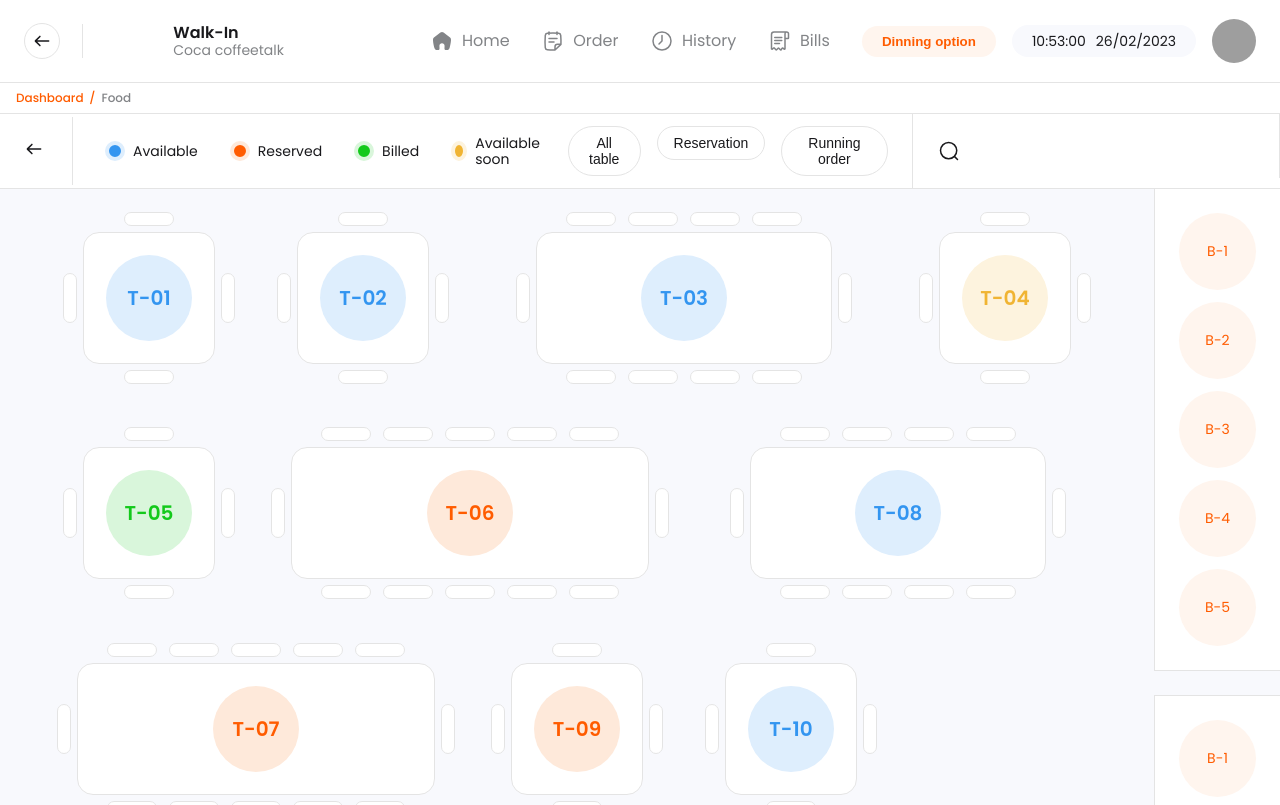
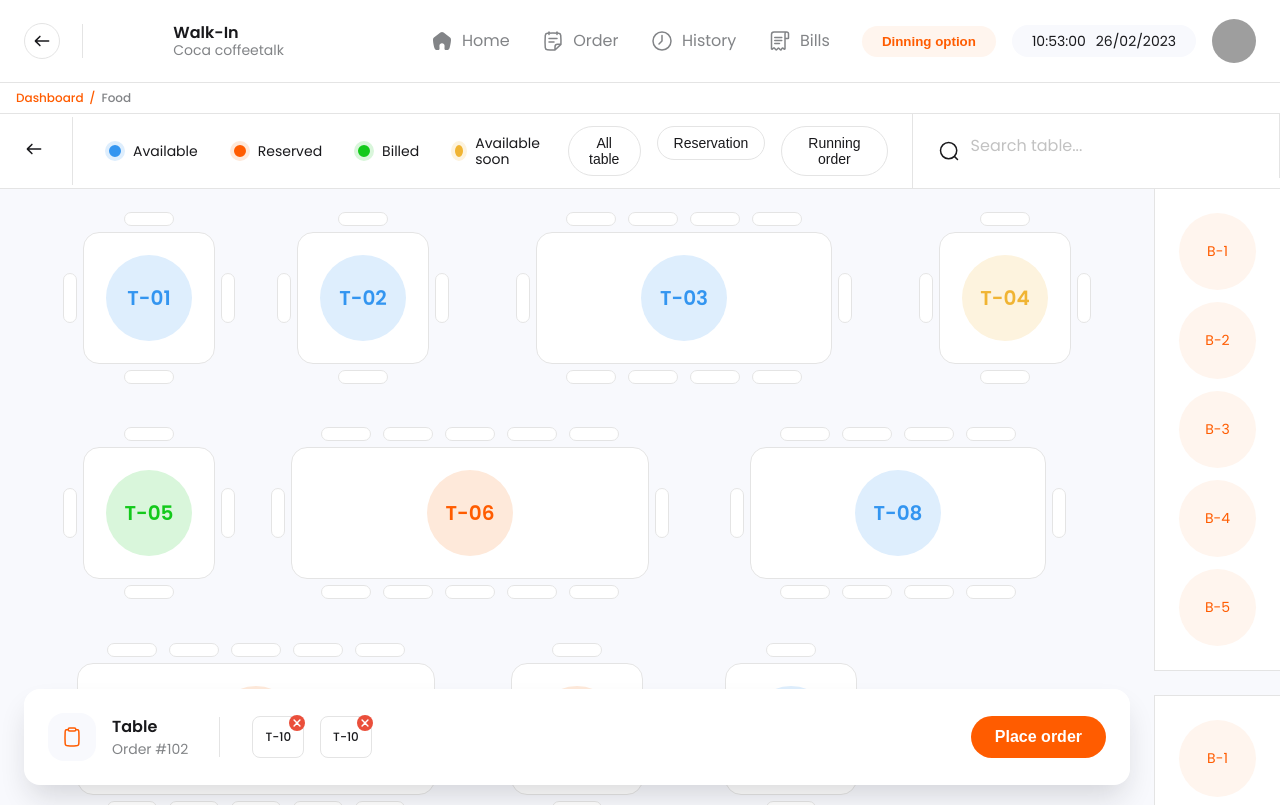
Before and after one commit to persistent-fox/dashboard-cafe, a React app: page /reservation in a window 1280 px wide. Built offline with nearby package versions, Linux system fonts and the light colour scheme; grey boxes are pictures that could not be loaded.

Commit message:
add place order

```diff
--- a/src/layout/main-layout/components/control-reservation/ControlReservation.tsx
+++ b/src/layout/main-layout/components/control-reservation/ControlReservation.tsx
@@ -43,7 +43,7 @@ export const ControlReservation = () => {
 			</FlexWrapper>
 			<FlexWrapper>
 				<MenuFilter filterItems={ReservationFilterData} />
-				<Search />
+				<Search placeholder='Search table...' />
 			</FlexWrapper>
 		</S.ControlReservation>
 	);
--- a/src/layout/main-layout/components/header/dinning-option/DinningOption_Styles.ts
+++ b/src/layout/main-layout/components/header/dinning-option/DinningOption_Styles.ts
@@ -1,6 +1,7 @@
-import styled, { css } from "styled-components";
-import { FlexWrapper } from "../../../../../components/FlexWrapper";
-import { StyledButton } from "../../../../../components/button/Button";
+import styled, { css } from 'styled-components';
+import { FlexWrapper } from '../../../../../components/FlexWrapper';
+import { StyledButton } from '../../../../../components/button/Button';
+import check from '../../../../../assets/images/check.svg';
 
 const DinningOption = styled.div`
 	position: relative;
@@ -26,10 +27,10 @@ const OptionList = styled.ul<TOptionList>`
 	padding: 16px;
 	visibility: hidden;
 	border-radius: 16px;
-  border: 1px solid ${(props) => props.theme.colors.gray.medium};
-  background-color: ${(props) => props.theme.colors.primary};
+	border: 1px solid ${props => props.theme.colors.gray.medium};
+	background-color: ${props => props.theme.colors.primary};
 	z-index: 2;
-  ${(props) =>
+	${props =>
 		props.isToggle &&
 		css`
 			visibility: visible;
@@ -55,8 +56,8 @@ const Ratio = styled.span`
 	height: 20px;
 	padding: 4px;
 	border-radius: 50%;
-  background-color: ${(props) => props.theme.colors.primary};
-  border: 1px solid ${(props) => props.theme.colors.text.gray.light};
+	background-color: ${props => props.theme.colors.primary};
+	border: 1px solid ${props => props.theme.colors.text.gray.light};
 `;
 
 const Input = styled.input`
@@ -75,33 +76,33 @@ const Label = styled.label`
 	padding: 16px 24px;
 	border-radius: 16px;
 	width: 100%;
-  border: 1px solid ${(props) => props.theme.colors.gray.medium};
+	border: 1px solid ${props => props.theme.colors.gray.medium};
 	cursor: pointer;
-  color: ${(props) => props.theme.colors.text.gray.dark};
+	color: ${props => props.theme.colors.text.gray.dark};
 	font-size: 16px;
 	transition: color 0.3s;
 
 	&:hover {
 		font-weight: 500;
-    color: ${(props) => props.theme.colors.text.accent};
-    background-color: ${(props) => props.theme.colors.tertiary};
-    border: 1px solid ${(props) => props.theme.colors.accent};
+		color: ${props => props.theme.colors.text.accent};
+		background-color: ${props => props.theme.colors.tertiary};
+		border: 1px solid ${props => props.theme.colors.accent};
 
 		${Ratio} {
-      border: 1px solid ${(props) => props.theme.colors.accent};
+			border: 1px solid ${props => props.theme.colors.accent};
 		}
 	}
 
 	input:checked + ${Ratio} {
 		position: relative;
-    border: 1px solid ${(props) => props.theme.colors.accent};
-    background-color: ${(props) => props.theme.colors.accent};
+		border: 1px solid ${props => props.theme.colors.accent};
+		background-color: ${props => props.theme.colors.accent};
 
 		&:before {
-      content: url("../../../../../assets/images/check.svg");
+			content: url(${check});
 			position: absolute;
 			width: 12px;
-      height: 12px;
+			height: 18px;
 			top: 50%;
 			left: 50%;
 			transform: translate(-50%, -50%);
--- a/src/layout/main-layout/components/reservation-tables/ReservationTables.tsx
+++ b/src/layout/main-layout/components/reservation-tables/ReservationTables.tsx
@@ -3,6 +3,7 @@ import { S } from './ReservationTables_Styles';
 import { TTablesData, listHallLinesData } from '../../../../mock/data';
 import { HallLine } from './hall-line/HallLine';
 import { FlexWrapper } from '../../../../components/FlexWrapper';
+import { PlaceOrder } from './place-order/PlaceOrder';
 
 type TReservationTablesProps = {
 	tables: Array<TTablesData>;
@@ -11,6 +12,7 @@ type TReservationTablesProps = {
 export const ReservationTables = ({ tables }: TReservationTablesProps) => {
 	return (
 		<S.ReservationTables>
+			<S.MainInfo>
 				<S.TableFrame>
 					{tables.map(item => (
 						<Table
@@ -23,6 +25,8 @@ export const ReservationTables = ({ tables }: TReservationTablesProps) => {
 						/>
 					))}
 				</S.TableFrame>
+				<PlaceOrder order={102} />
+			</S.MainInfo>
 			<FlexWrapper direction='column' gap='24px'>
 				<HallLine listLines={listHallLinesData} />
 				<HallLine listLines={listHallLinesData} />
--- a/src/layout/main-layout/components/reservation-tables/ReservationTables_Styles.ts
+++ b/src/layout/main-layout/components/reservation-tables/ReservationTables_Styles.ts
@@ -11,6 +11,7 @@ const ReservationTables = styled.section`
 `;
 
 const TableFrame = styled.section`
+	position: relative;
 	display: grid;
 	grid-template-columns: repeat(auto-fit, 170px);
 	grid-template-rows: repeat(auto-fit, 170px);
@@ -21,6 +22,14 @@ const TableFrame = styled.section`
 	align-items: center;
 	padding: 24px;
 	flex-grow: 1;
+`;
+
+const MainInfo = styled.div`
+	position: relative;
+	width: 100%;
+	display: flex;
+	flex-direction: column;
+	justify-content: space-between;
 `;
 
 type TTableProps = {
@@ -168,4 +177,5 @@ export const S = {
 	ChairX,
 	Frame,
 	Name,
+	MainInfo,
 };
--- /dev/null
+++ b/src/layout/main-layout/components/reservation-tables/place-order/PlaceOrder.tsx
@@ -0,0 +1,30 @@
+import { FlexWrapper } from '../../../../../components/FlexWrapper';
+import { Button } from '../../../../../components/button/Button';
+import { Icon } from '../../../../../components/icon/Icon';
+import { S } from './PlaceOrder_Styles';
+import { TableCard } from './table-card/TableCard';
+
+type TPlaceOrderProps = {
+	order: number;
+};
+
+export const PlaceOrder = ({ order }: TPlaceOrderProps) => {
+	return (
+		<S.PlaceOrder>
+			<FlexWrapper gap='16px' align='center'>
+				<S.Frame>
+					<Icon width='24' height='24' viewBox='0 0 24 24' iconId='place-order' />
+				</S.Frame>
+				<S.Info>
+					<S.Title>Table</S.Title>
+					<S.Text>Order #{order}</S.Text>
+				</S.Info>
+			</FlexWrapper>
+			<FlexWrapper gap='16px'>
+				<TableCard tableNumber='T-10' />
+				<TableCard tableNumber='T-10' />
+			</FlexWrapper>
+			<Button primary>Place order</Button>
+		</S.PlaceOrder>
+	);
+};
--- /dev/null
+++ b/src/layout/main-layout/components/reservation-tables/place-order/PlaceOrder_Styles.ts
@@ -0,0 +1,100 @@
+import styled from 'styled-components';
+import { FlexWrapper } from '../../../../../components/FlexWrapper';
+import { StyledButton } from '../../../../../components/button/Button';
+
+const PlaceOrder = styled.section`
+	display: flex;
+	justify-content: flex-start;
+	align-items: center;
+	gap: 32px;
+	position: sticky;
+	margin: 0 24px;
+	bottom: 20px;
+	padding: 24px;
+	border-radius: 16px;
+	background: ${props => props.theme.colors.primary};
+	box-shadow: 0px 16px 30px -6px rgba(25, 25, 28, 0.16);
+
+	${FlexWrapper} {
+		&:last-of-type {
+			flex-grow: 1;
+		}
+	}
+
+	${StyledButton} {
+		padding: 12px 24px;
+	}
+`;
+
+const Frame = styled.div`
+	width: 48px;
+	height: 48px;
+	padding: 12px;
+	border-radius: 16px;
+	background: ${props => props.theme.colors.gray.light};
+`;
+
+const Info = styled.div`
+	position: relative;
+	display: flex;
+	flex-direction: column;
+	padding-right: 32px;
+	&:before {
+		content: '';
+		position: absolute;
+		right: 0;
+		height: 100%;
+		width: 1px;
+		background: ${props => props.theme.colors.gray.medium};
+	}
+`;
+
+const Title = styled.span`
+	font-size: 16px;
+	font-weight: 600;
+	margin-bottom: 4px;
+`;
+
+const Text = styled.span`
+	color: ${props => props.theme.colors.text.gray.dark};
+`;
+
+const TableFrame = styled.div`
+	display: flex;
+	justify-content: flex-start;
+	align-items: center;
+	gap: 16px;
+	padding: 0 32px;
+`;
+
+const TableCard = styled.div`
+	position: relative;
+	display: flex;
+	justify-content: center;
+	align-items: center;
+	max-width: max-content;
+	min-width: 42px;
+	height: 42px;
+	padding: 12px;
+	border-radius: 8px;
+	border: 1px solid ${props => props.theme.colors.gray.medium};
+	background: ${props => props.theme.colors.primary};
+	font-size: 12px;
+	font-weight: 500;
+
+	span {
+		position: absolute;
+		top: -2px;
+		right: -2px;
+		display: flex;
+		justify-content: center;
+		align-items: center;
+		width: 16px;
+		height: 16px;
+		border-radius: 50%;
+		background: ${props => props.theme.colors.error};
+		cursor: pointer;
+	}
+`;
+
+export const S = { PlaceOrder, Frame, Info, Title, Text, TableCard, TableFrame };
--- /dev/null
+++ b/src/layout/main-layout/components/reservation-tables/place-order/table-card/TableCard.tsx
@@ -0,0 +1,17 @@
+import { Icon } from '../../../../../../components/icon/Icon';
+import { S } from './../PlaceOrder_Styles';
+
+type TTableCardProps = {
+	tableNumber: string;
+};
+
+export const TableCard = ({ tableNumber }: TTableCardProps) => {
+	return (
+		<S.TableCard>
+			{tableNumber}
+			<span>
+				<Icon width='10' height='10' viewBox='0 0 10 10' iconId='order-close' />
+			</span>
+		</S.TableCard>
+	);
+};
--- a/src/layout/main-layout/layouts/menu-layout/MenuLayout.tsx
+++ b/src/layout/main-layout/layouts/menu-layout/MenuLayout.tsx
@@ -4,9 +4,7 @@ import { FoodCategory } from '../../components/food-category/FoodCategory';
 import { Main } from '../../../../components/Main';
 import { Breadcrumbs } from '../../components/breadcrumbs/Breadcrumbs';
 import { ControlFood } from '../../components/control-food/ControlFood';
-import { Outlet, Route, Routes } from 'react-router-dom';
-import { FoodMenu } from '../../components/food-menu/FoodMenu';
-import { beveragesCategoryData, coffeeCategoryData, foodCategoryData } from '../../../../mock/data';
+import { Outlet } from 'react-router-dom';
 import { OrderSummary } from '../../components/order-summary/OrderSummary';
 
 export const MenuLayout = () => {
--- a/src/styles/theme.ts
+++ b/src/styles/theme.ts
@@ -4,6 +4,7 @@ export const theme = {
 		secondary: '#19191C',
 		accent: '#FF5C00',
 		tertiary: '#FFF5EE',
+		error: '#EA4F3B',
 		gray: {
 			light: '#F8F9FD',
 			medium: '#E4E4E4',
```
Also changed, not shown: src/assets/images/icons-sprite.svg. Lines whose indentation alone changed are shown as unchanged.
